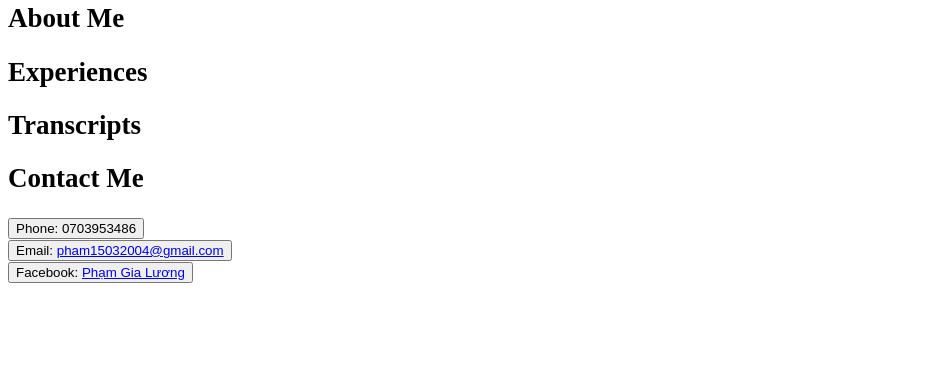
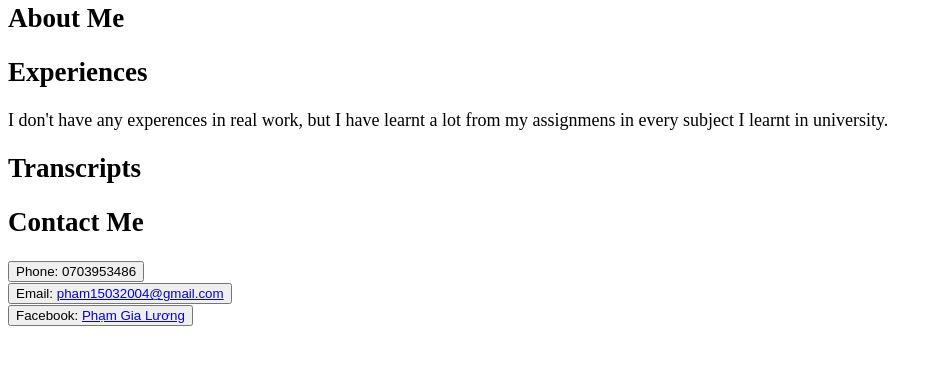
Before and after one commit to PhamGiaLuong/PGLWebpage, a plain HTML site: page index.html in a window 1280 px wide. Shown: the part 87-452 px from the top of the page, without its empty margins (0-942 px from the left). Drawn offline with Linux system fonts and the light colour scheme.

Commit message:
Check reflict

```diff
--- a/index.html
+++ b/index.html
@@ -14,7 +14,7 @@
 
 
         <h2>Experiences</h2>
-
+        <p>I don't have any experences in real work, but I have learnt a lot from my assignmens in every subject I learnt in university.</p>
 
         <h2>Transcripts</h2>
 
```
